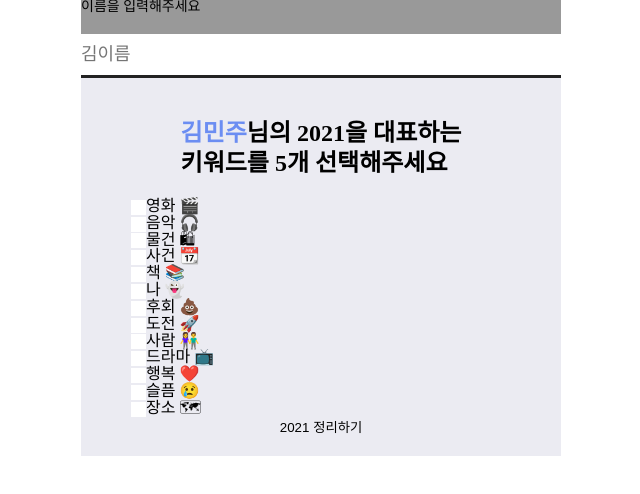
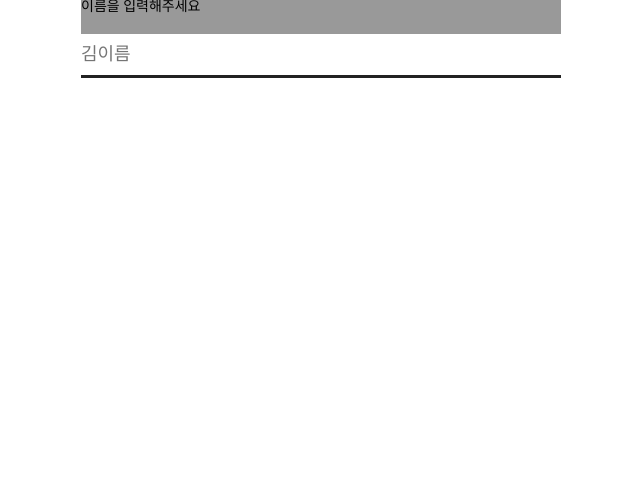
Before and after one commit to jae04099/bye2021.com, a React (Create React App) app: page / in a window 1280 px wide. Shown: the top 494 px of the page, without its empty margins (319-959 px from the left). Built offline with nearby package versions, Linux system fonts and the light colour scheme.

Commit message:
:bug: fix conflict

```diff
--- a/src/App.js
+++ b/src/App.js
@@ -1,9 +1,7 @@
 import styled from "styled-components"
 import Question from "./pages/Question"
-
 import FormName from "./components/Main/FormName"
 import Main from "./pages/Main"
-
 import "./App.css"
 
 function App() {
@@ -13,8 +11,6 @@ function App() {
       {/* <FormName /> */}
 
       <Main />
-
-      <Question />
     </div>
   )
 }
```
